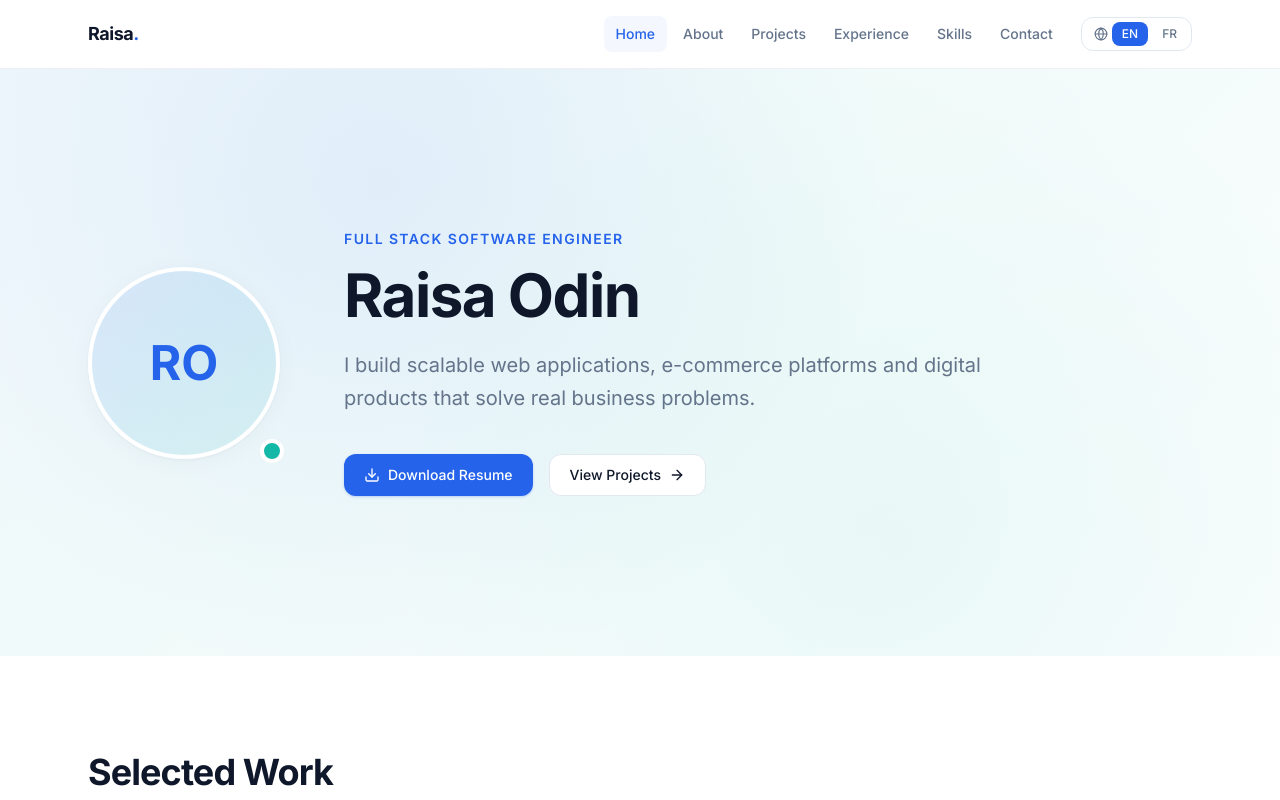
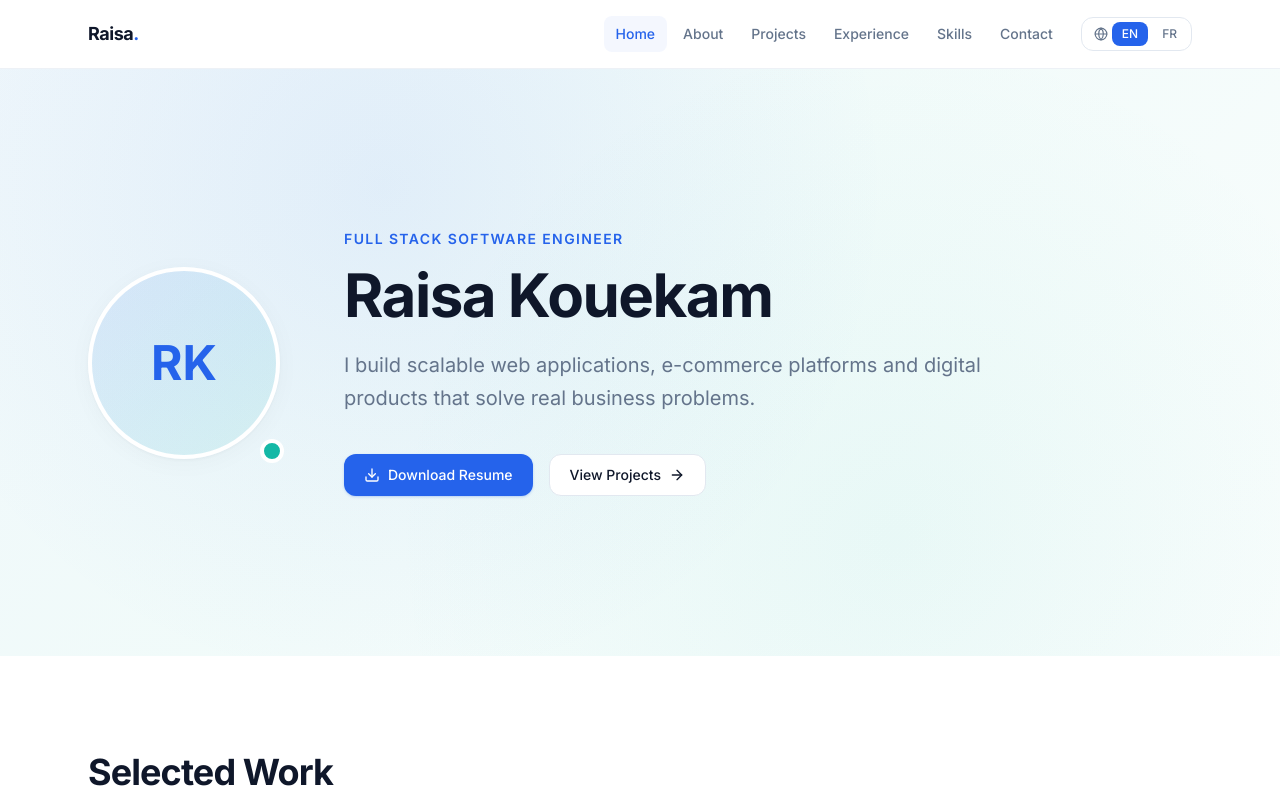
Before and after one commit to raisaodin1-boop/raisa-kouekam-portofolio, a Next.js app: page /en in a window 1280 px wide. Shown: the top 800 px of the page. Built offline with nearby package versions, Linux system fonts and the light colour scheme.

Commit message:
Fix name to Raisa Kouekam across portfolio

```diff
--- a/src/components/home/Hero.tsx
+++ b/src/components/home/Hero.tsx
@@ -30,7 +30,7 @@ export function Hero({ locale, dict }: HeroProps) {
             <div className="relative h-40 w-40 overflow-hidden rounded-full border-4 border-white card-shadow sm:h-48 sm:w-48">
               <div className="flex h-full w-full items-center justify-center bg-gradient-to-br from-primary/10 to-accent/10">
                 <span className="text-4xl font-bold text-primary sm:text-5xl">
-                  RO
+                  RK
                 </span>
               </div>
             </div>
--- a/src/data/site.ts
+++ b/src/data/site.ts
@@ -1,5 +1,5 @@
 export const siteConfig = {
-  name: "Raisa Odin",
+  name: "Raisa Kouekam",
   email: "your.email@example.com",
   github: "https://github.com/raisaodin1-boop",
   linkedin: "https://linkedin.com/in/your-profile",
--- a/src/i18n/dictionaries/en.json
+++ b/src/i18n/dictionaries/en.json
@@ -1,6 +1,6 @@
 {
   "meta": {
-    "title": "Raisa Odin — Full Stack Software Engineer",
+    "title": "Raisa Kouekam — Full Stack Software Engineer",
     "description": "Full Stack Software Engineer building scalable web applications, e-commerce platforms and digital products for international teams."
   },
   "nav": {
@@ -15,7 +15,7 @@
   },
   "home": {
     "greeting": "Full Stack Software Engineer",
-    "name": "Raisa Odin",
+    "name": "Raisa Kouekam",
     "subtitle": "I build scalable web applications, e-commerce platforms and digital products that solve real business problems.",
     "downloadResume": "Download Resume",
     "viewProjects": "View Projects",
--- a/src/i18n/dictionaries/fr.json
+++ b/src/i18n/dictionaries/fr.json
@@ -1,6 +1,6 @@
 {
   "meta": {
-    "title": "Raisa Odin — Ingénieure Full Stack",
+    "title": "Raisa Kouekam — Ingénieure Full Stack",
     "description": "Ingénieure Full Stack spécialisée dans les applications web évolutives, les plateformes e-commerce et les produits digitaux pour des équipes internationales."
   },
   "nav": {
@@ -15,7 +15,7 @@
   },
   "home": {
     "greeting": "Ingénieure Full Stack",
-    "name": "Raisa Odin",
+    "name": "Raisa Kouekam",
     "subtitle": "Je conçois des applications web évolutives, des plateformes e-commerce et des produits digitaux qui résolvent de vrais problèmes business.",
     "downloadResume": "Télécharger le CV",
     "viewProjects": "Voir les projets",
```
Also changed, not shown: 1 other file (tests, documents, lock files or other folders).
